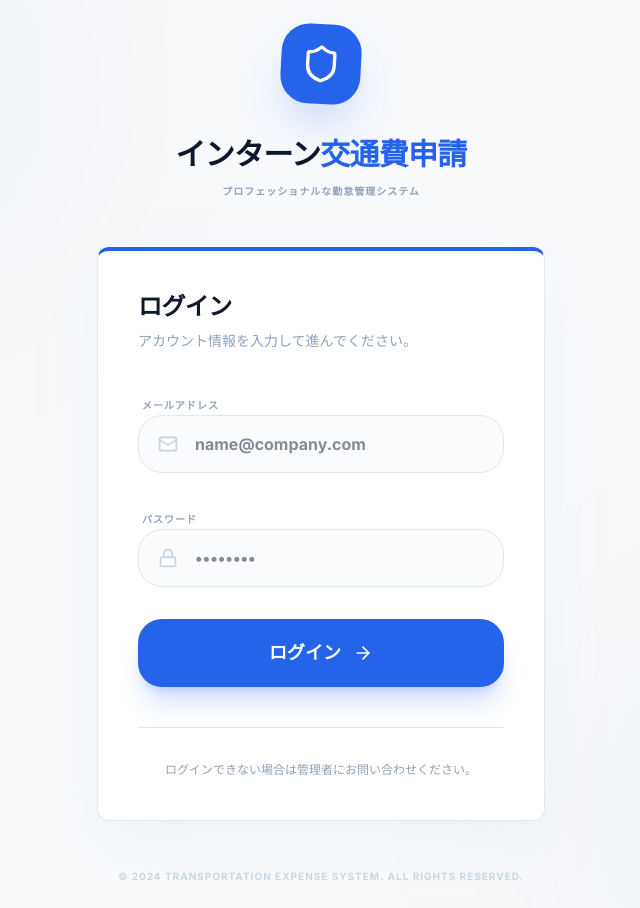
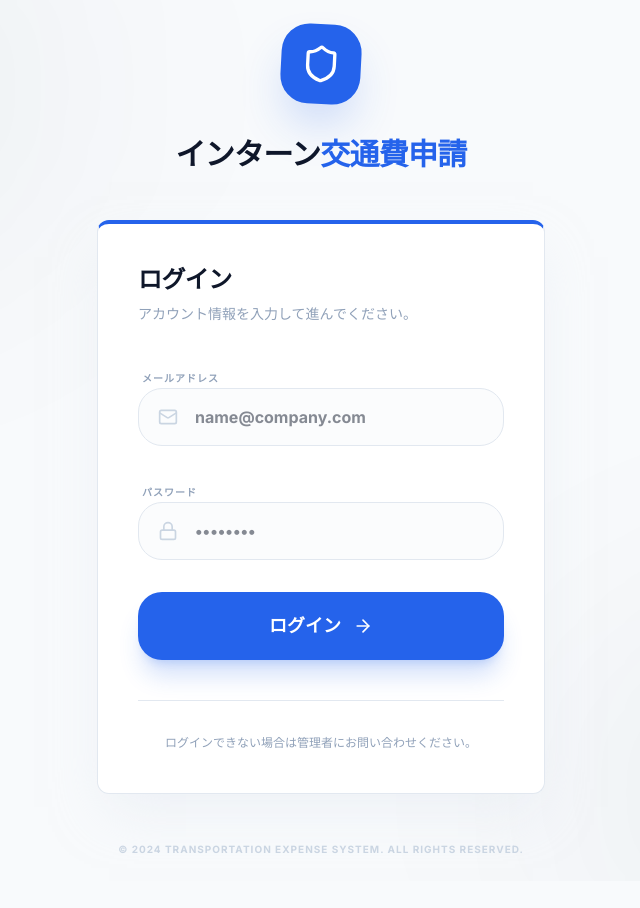
Before and after one commit to bemeengineer1234-code/beme-transportation, a React (Vite) app: page / in a window 1280 px wide. Shown: the whole page, without its empty margins (319-959 px from the left). After the commit the page ends 881 px from the top, so only its background shows below. Built offline with nearby package versions, Linux system fonts and the light colour scheme; no server answers; the database is empty.

Commit message:
Fix layout and update app title to インターン生交通費申請管理アプリ

```diff
--- a/src/components/Layout.tsx
+++ b/src/components/Layout.tsx
@@ -24,7 +24,6 @@ export const Layout: React.FC<LayoutProps> = ({ children, title, activeView = 'd
             <h1 className="font-black text-ink text-base tracking-tighter leading-none whitespace-nowrap">
               インターン交通費申請
             </h1>
-            <span className="text-slate-400 text-[10px] uppercase tracking-widest font-black">勤怠管理システム</span>
           </div>
         </div>
 
--- a/src/pages/LoginPage.tsx
+++ b/src/pages/LoginPage.tsx
@@ -37,9 +37,6 @@ export const LoginPage: React.FC = () => {
           <h1 className="text-3xl font-black text-ink tracking-tight mb-3">
             インターン<span className="text-brand-vibrant">交通費申請</span>
           </h1>
-          <p className="text-slate-400 font-bold tracking-widest uppercase text-[10px]">
-            プロフェッショナルな勤怠管理システム
-          </p>
         </div>
 
         <div className="card p-10 shadow-2xl shadow-slate-200/50 border-t-4 border-t-brand-vibrant">
```
